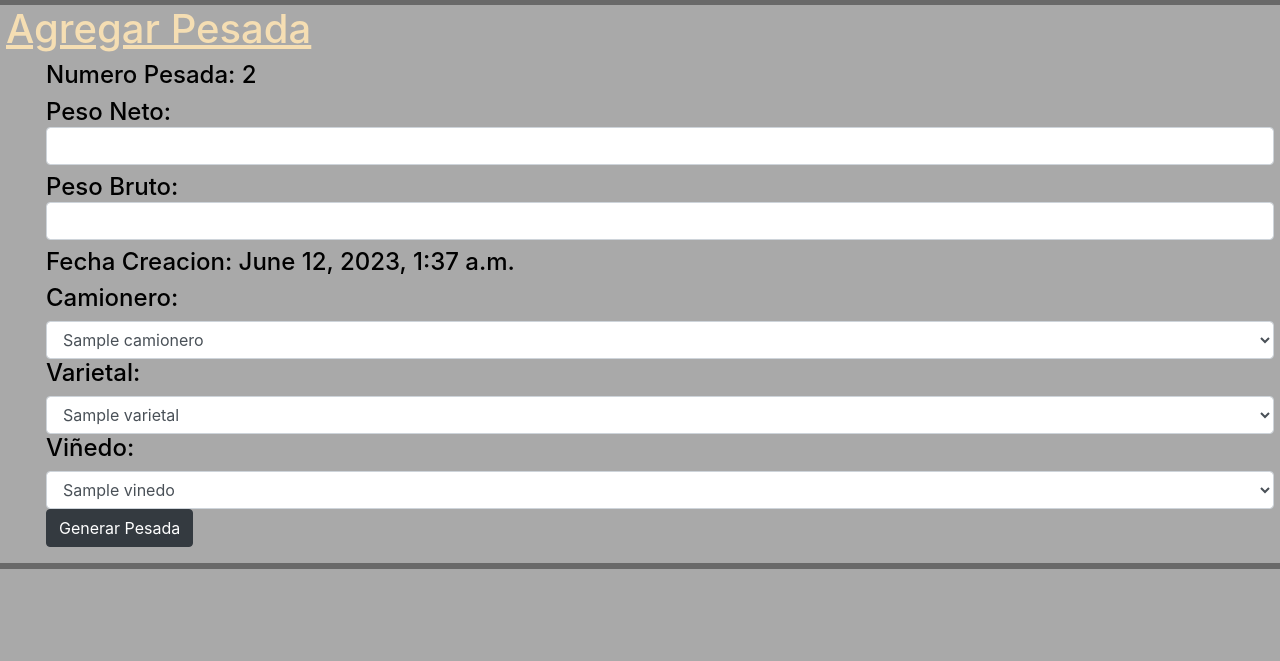
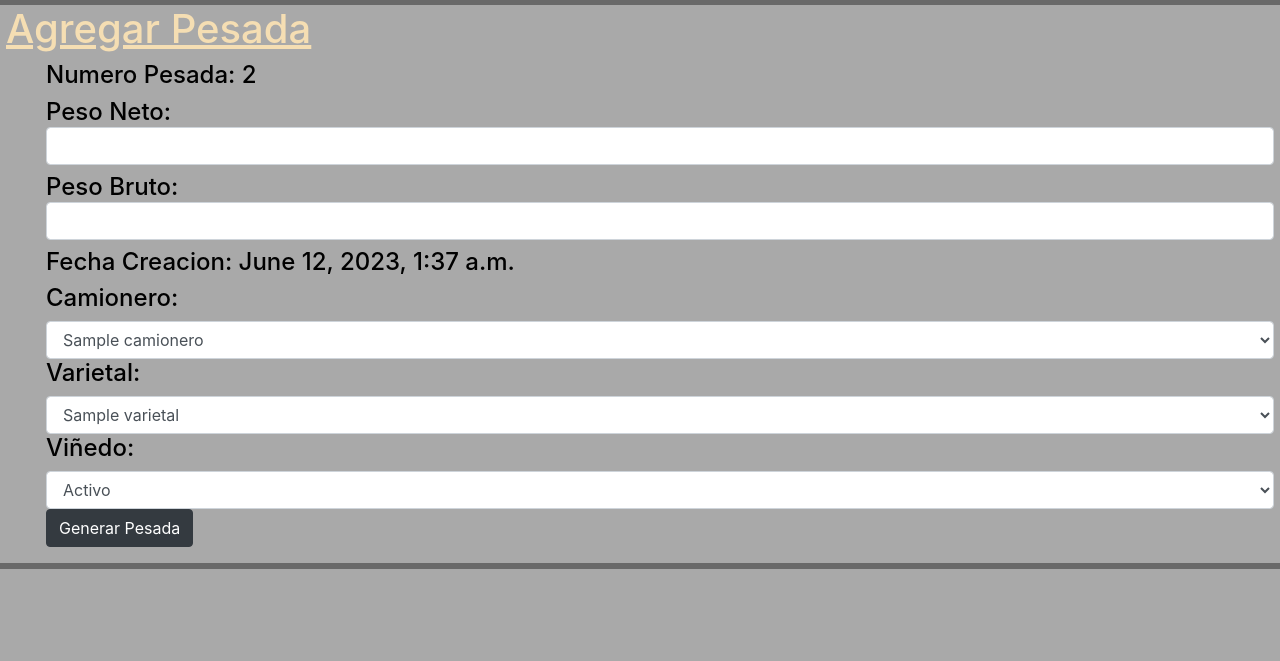
Before and after one commit to fierrom/SGB, a Django app: page /new_pesada_form in a window 1280 px wide. Shown: the part 139-800 px from the top of the page. Run offline with Django 4.2, Linux system fonts and the light colour scheme; a user stored in the database is signed in; tables that the repository leaves empty hold one stand-in row (values such as "Sample post"); some libraries are stand-ins or nearby versions.

Commit message:
Initial commit

```diff
--- a/templates/GBAPP/new_pesada_form.html
+++ b/templates/GBAPP/new_pesada_form.html
@@ -30,7 +30,7 @@
             <h4>Viñedo: </h4>
                 <select name="vine" class="form-control">
                     {% for stat in vin %}
-                        <option value="{{ stat.NumeroVin }}" {% if stat.Vinedo.Estado == "Valido" %} selected {% endif %}>{{ stat.Nombre }}</option>
+                        <option value="{{ stat.NumeroVin }}" {% if stat.Estado == 'Activo' %} selected {% endif %}>{{ stat.Estado }}</option>
                     {% endfor %}
                 </select>
         <input type="submit" value="Generar Pesada" class="btn btn-dark">
```
